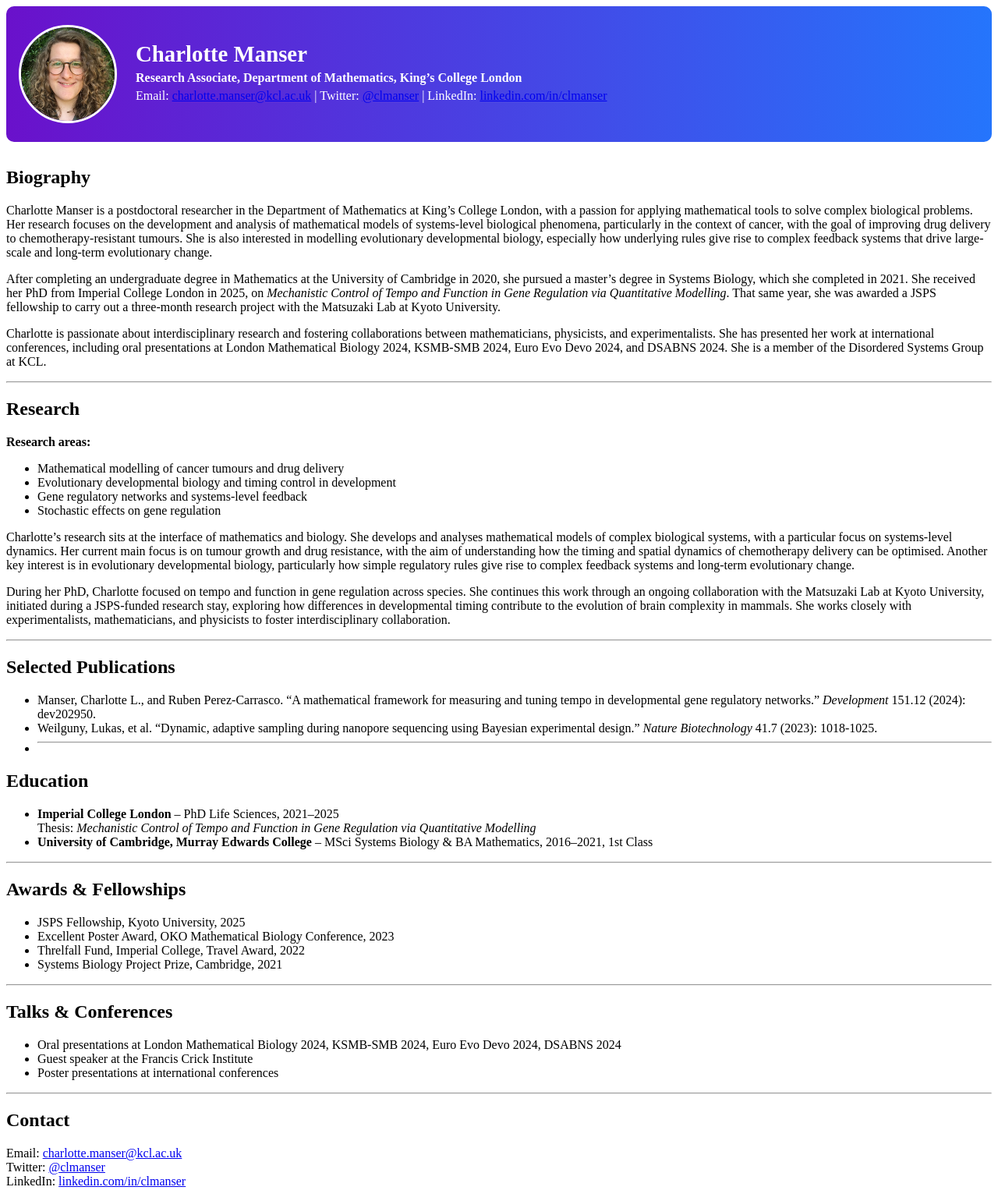
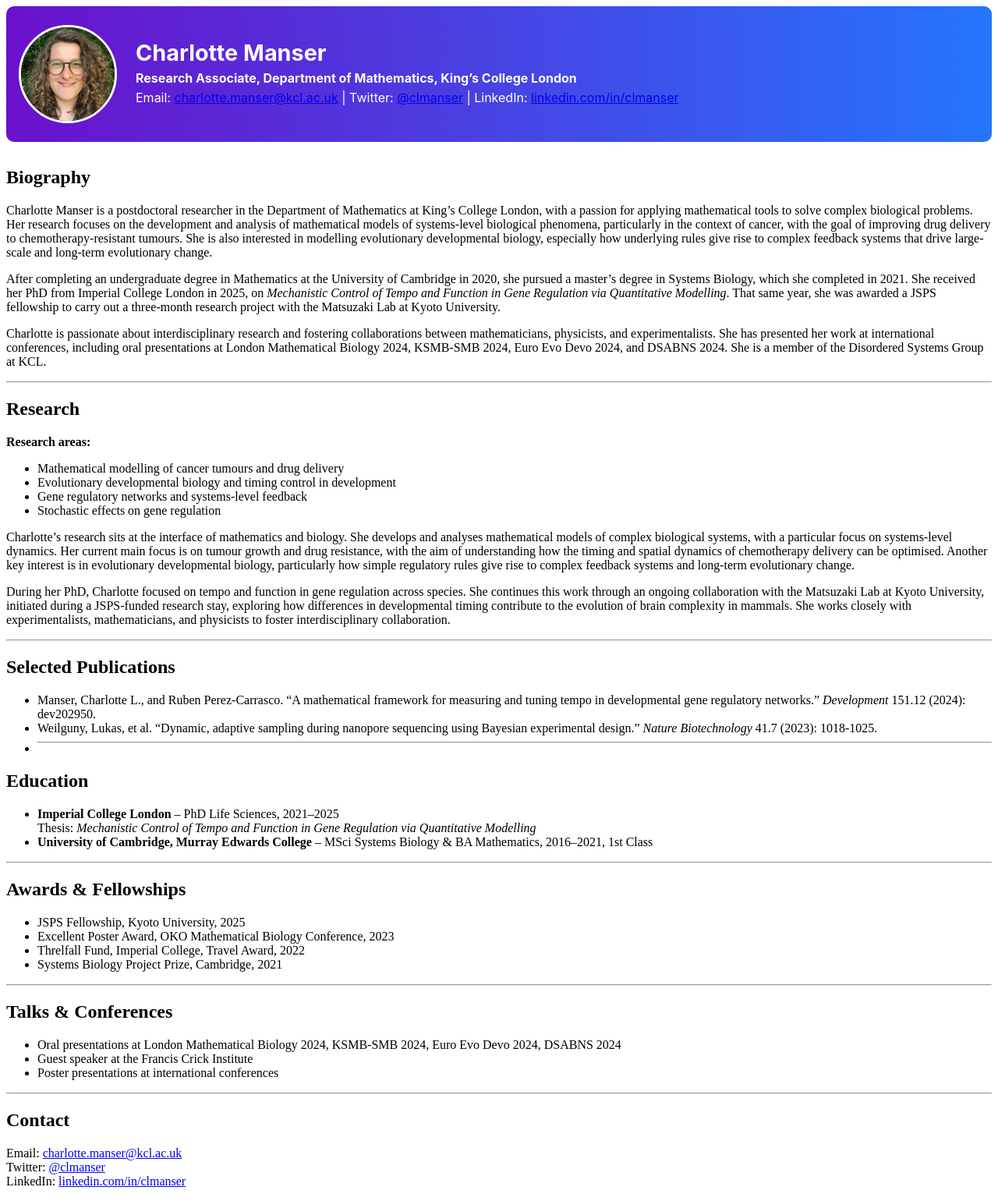
Before and after one commit to LottieManser/CManser.github.io, a Jekyll site: the page built from index.md, in a window 1280 px wide. Shown: the whole page at 78% size. Built offline with Jekyll 4.4.1, drawn with Linux system fonts in a browser that asks for light colours.

Commit message:
Update custom.css

```diff
--- a/assets/css/custom.css
+++ b/assets/css/custom.css
@@ -25,3 +25,6 @@
 .profile-text p {
     margin: 0.3em 0;
 }
+.profile-header, .profile-text {
+    font-family: "Avenir", -apple-system, BlinkMacSystemFont, "Segoe UI", Roboto, Helvetica, Arial, sans-serif;
+}
```
